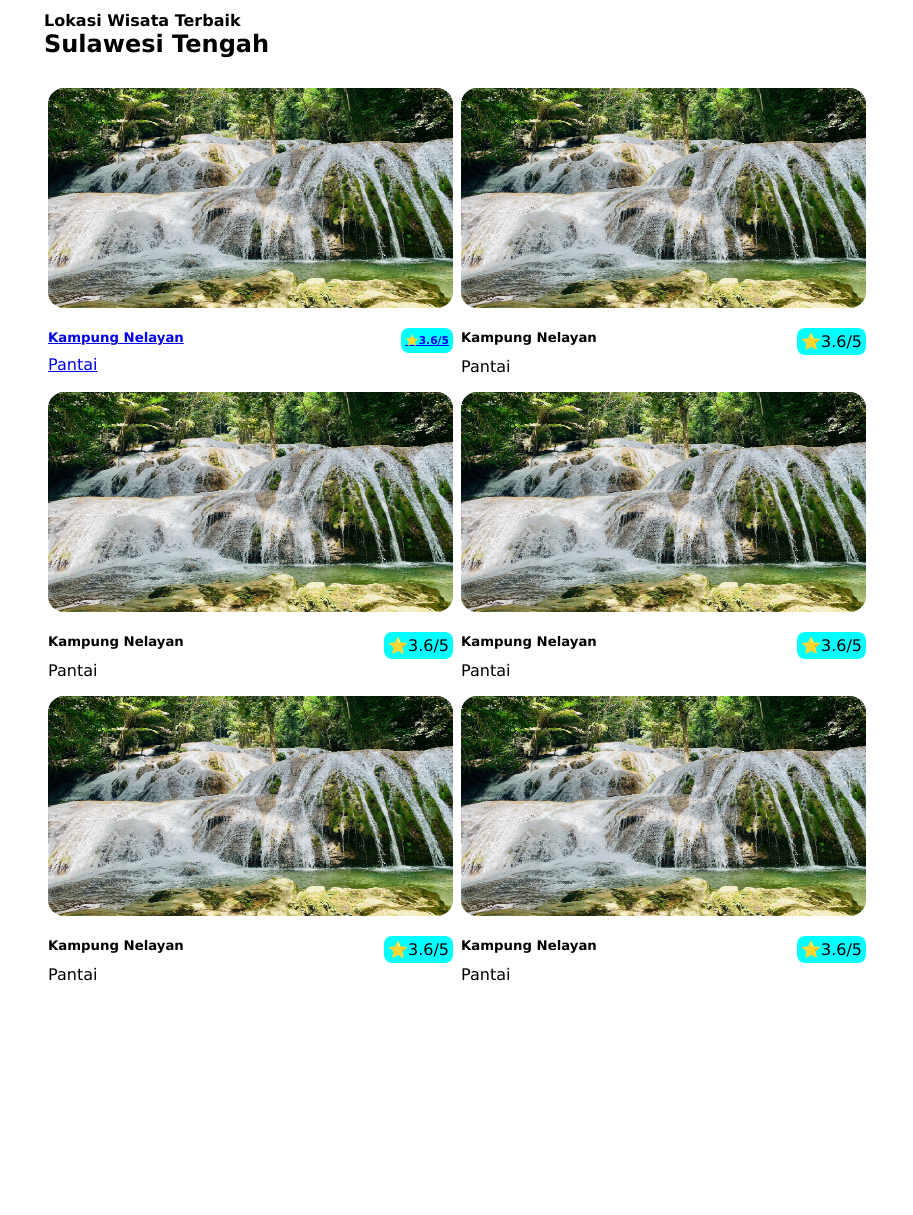
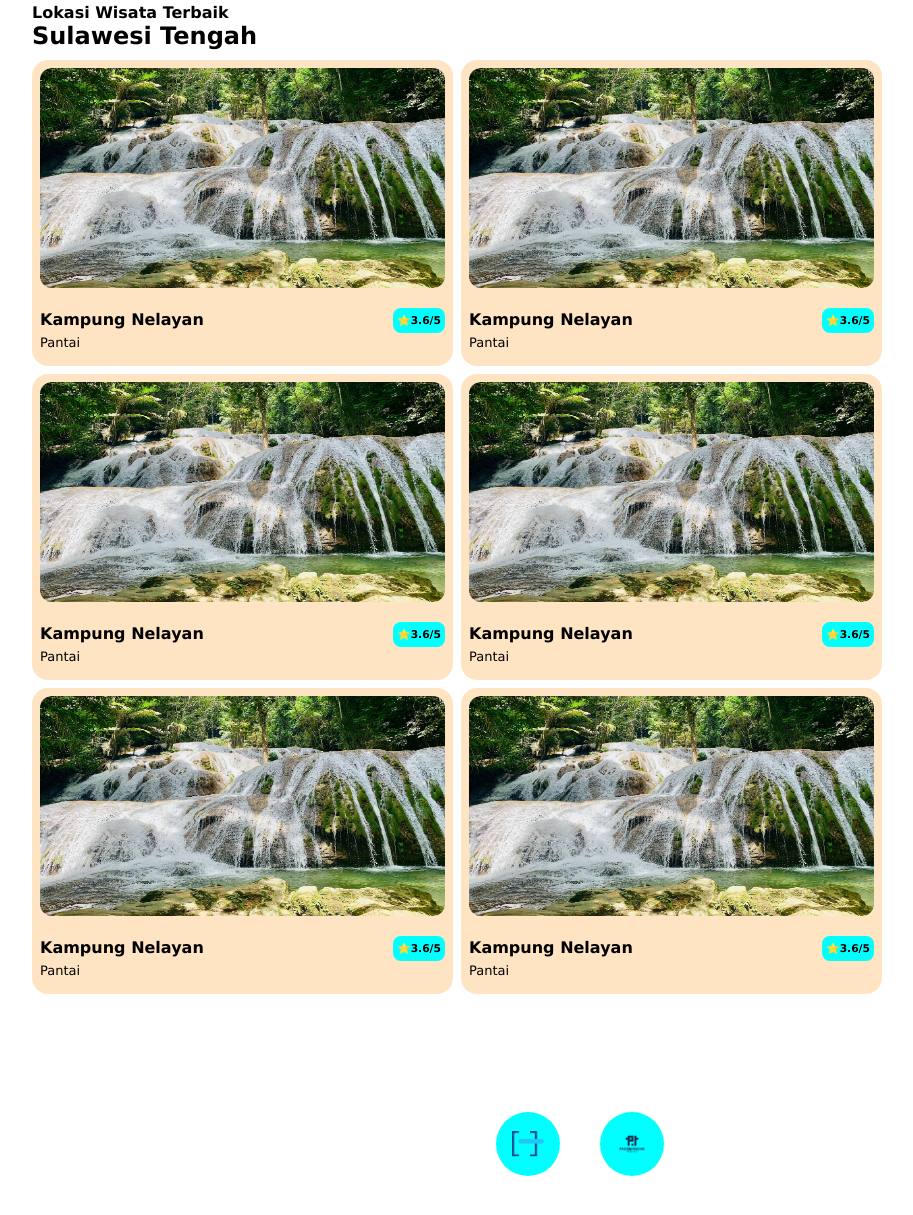
Before and after one commit to AvavSam/astro_submission, a plain HTML site: page index.html in a window 1280 px wide. Shown: the part 657-1872 px from the top of the page, without its empty margins (60-973 px from the left). Before the commit the page ends 1684 px from the top, so only its background shows below. Drawn offline with Linux system fonts and the light colour scheme.

Commit message:
modify landing page

```diff
--- a/css/style.css
+++ b/css/style.css
@@ -1,5 +1,7 @@
 * {
   box-sizing: border-box;
+  margin: 0px;
+  padding: 0px;
 }
 
 html {
@@ -8,6 +10,8 @@ html {
 
 nav {
   height: 50px;
+  width: 100%;
+  z-index: 99999;
 }
 
 header {
@@ -16,6 +20,8 @@ header {
   display: flex;
   align-items: center;
   justify-content: center;
+  margin: 0px;
+  padding: 0px;
 }
 
 header div h1 {
@@ -32,11 +38,12 @@ header div select {
 }
 
 main {
-  margin: auto 96px;
+  margin: auto 92px;
 }
 
 main .title {
-  margin: 30px 0px;
+  margin-top: 30px;
+  margin-bottom: 10px;
 }
 
 main .title h4,h2 {
@@ -47,23 +54,35 @@ main .title h4,h2 {
 main .cardholder {
   display: flex;
   flex-wrap: wrap;
+  gap: 8px 8px;
 }
 
 main .cardholder .card {
-  margin: 0px 4px;
+  margin: 8px;
+}
+
+main .cardholder a {
+  text-decoration: none;
+  color: black;
+  border-radius: 16px;
+  background-color: bisque;
+}
+
+main .cardholder a:hover {
+  background-color: rgb(224, 217, 217);
 }
 
 main .cardholder .card img {
   width: 405px;
   height: 220px;
-  border-radius: 16px;
+  border-radius: 12px;
 }
 
 main .cardholder .card .cardtext {
   margin: 16px 0px;
 }
 
-main .cardholder .card .cardtext h5, h6, p {
+main .cardholder .card .cardtext h4, h6, p {
   margin: 2px 0px;
 }
 
@@ -78,3 +97,25 @@ main .cardholder .card .cardtext .cardtitle .rating {
   background-color: aqua;
   border-radius: 8px;
 }
+
+main .cardholder .card .cardtext p {
+  font-size: small;
+}
+
+footer {
+  height: 300px;
+  display: flex;
+  align-items: center;
+  justify-content: center;
+}
+
+footer div {
+  margin: 20px;
+  background-color: aqua;
+  border-radius: 100000px;
+  width: 64px;
+  height: 64px;
+  display: flex;
+  align-items: center;
+  justify-content: center;
+}
--- a/index.html
+++ b/index.html
@@ -4,11 +4,11 @@
     <meta charset="UTF-8" />
     <meta name="viewport" content="width=device-width, initial-scale=1.0" />
     <title>Submission PT</title>
-    <link rel="stylesheet" href="css/style.css">
+    <link rel="stylesheet" href="css/style.css" />
   </head>
   <body>
     <nav>
-      <img src="" alt="" class="logo">
+      <img src="" alt="" class="logo" />
     </nav>
 
     <header>
@@ -34,10 +34,10 @@
       <div class="cardholder">
         <a href="https://www.google.com/">
           <div class="card">
-            <img src="assets/air terjun.jpg" alt="" class="cardimg">
+            <img src="assets/air terjun.jpg" alt="" class="cardimg" />
             <div class="cardtext">
               <div class="cardtitle">
-                <h5>Kampung Nelayan</h5>
+                <h4>Kampung Nelayan</h4>
                 <div class="rating">
                   <h6>⭐3.6/5</h6>
                 </div>
@@ -46,62 +46,86 @@
             </div>
           </div>
         </a>
+        <a href="https://www.google.com/">
           <div class="card">
-          <img src="assets/air terjun.jpg" alt="" class="cardimg">
+            <img src="assets/air terjun.jpg" alt="" class="cardimg" />
             <div class="cardtext">
               <div class="cardtitle">
-              <h5>Kampung Nelayan</h5>
-              <div class="rating">⭐3.6/5</div>
+                <h4>Kampung Nelayan</h4>
+                <div class="rating">
+                  <h6>⭐3.6/5</h6>
+                </div>
               </div>
               <p>Pantai</p>
             </div>
           </div>
+        </a>
+        <a href="https://www.google.com/">
           <div class="card">
-          <img src="assets/air terjun.jpg" alt="" class="cardimg">
+            <img src="assets/air terjun.jpg" alt="" class="cardimg" />
             <div class="cardtext">
               <div class="cardtitle">
-              <h5>Kampung Nelayan</h5>
-              <div class="rating">⭐3.6/5</div>
+                <h4>Kampung Nelayan</h4>
+                <div class="rating">
+                  <h6>⭐3.6/5</h6>
+                </div>
               </div>
               <p>Pantai</p>
             </div>
           </div>
+        </a>
+        <a href="https://www.google.com/">
           <div class="card">
-          <img src="assets/air terjun.jpg" alt="" class="cardimg">
+            <img src="assets/air terjun.jpg" alt="" class="cardimg" />
             <div class="cardtext">
               <div class="cardtitle">
-              <h5>Kampung Nelayan</h5>
-              <div class="rating">⭐3.6/5</div>
+                <h4>Kampung Nelayan</h4>
+                <div class="rating">
+                  <h6>⭐3.6/5</h6>
+                </div>
               </div>
               <p>Pantai</p>
             </div>
           </div>
+        </a>
+        <a href="https://www.google.com/">
           <div class="card">
-          <img src="assets/air terjun.jpg" alt="" class="cardimg">
+            <img src="assets/air terjun.jpg" alt="" class="cardimg" />
             <div class="cardtext">
               <div class="cardtitle">
-              <h5>Kampung Nelayan</h5>
-              <div class="rating">⭐3.6/5</div>
+                <h4>Kampung Nelayan</h4>
+                <div class="rating">
+                  <h6>⭐3.6/5</h6>
+                </div>
               </div>
               <p>Pantai</p>
             </div>
           </div>
+        </a>
+        <a href="https://www.google.com/">
           <div class="card">
-          <img src="assets/air terjun.jpg" alt="" class="cardimg">
+            <img src="assets/air terjun.jpg" alt="" class="cardimg" />
             <div class="cardtext">
               <div class="cardtitle">
-              <h5>Kampung Nelayan</h5>
-              <div class="rating">⭐3.6/5</div>
+                <h4>Kampung Nelayan</h4>
+                <div class="rating">
+                  <h6>⭐3.6/5</h6>
+                </div>
               </div>
               <p>Pantai</p>
             </div>
           </div>
+        </a>
       </div>
     </main>
 
     <footer>
-      <img src="" alt="" class="hmc">
-      <img src="" alt="" class="pt">
+      <div class="hmc">
+        <img src="assets/hmcLight.png" alt="" class="hmc" width="32px" />
+      </div>
+      <div class="pt">
+        <img src="assets/ProgrammingTadulako.png" alt="" class="pt" width="32px" />
+      </div>
     </footer>
   </body>
 </html>
```
Also changed, not shown: assets/ProgrammingTadulako.png (added), assets/hmcLight.png (added). Lines whose indentation alone changed are shown as unchanged.
